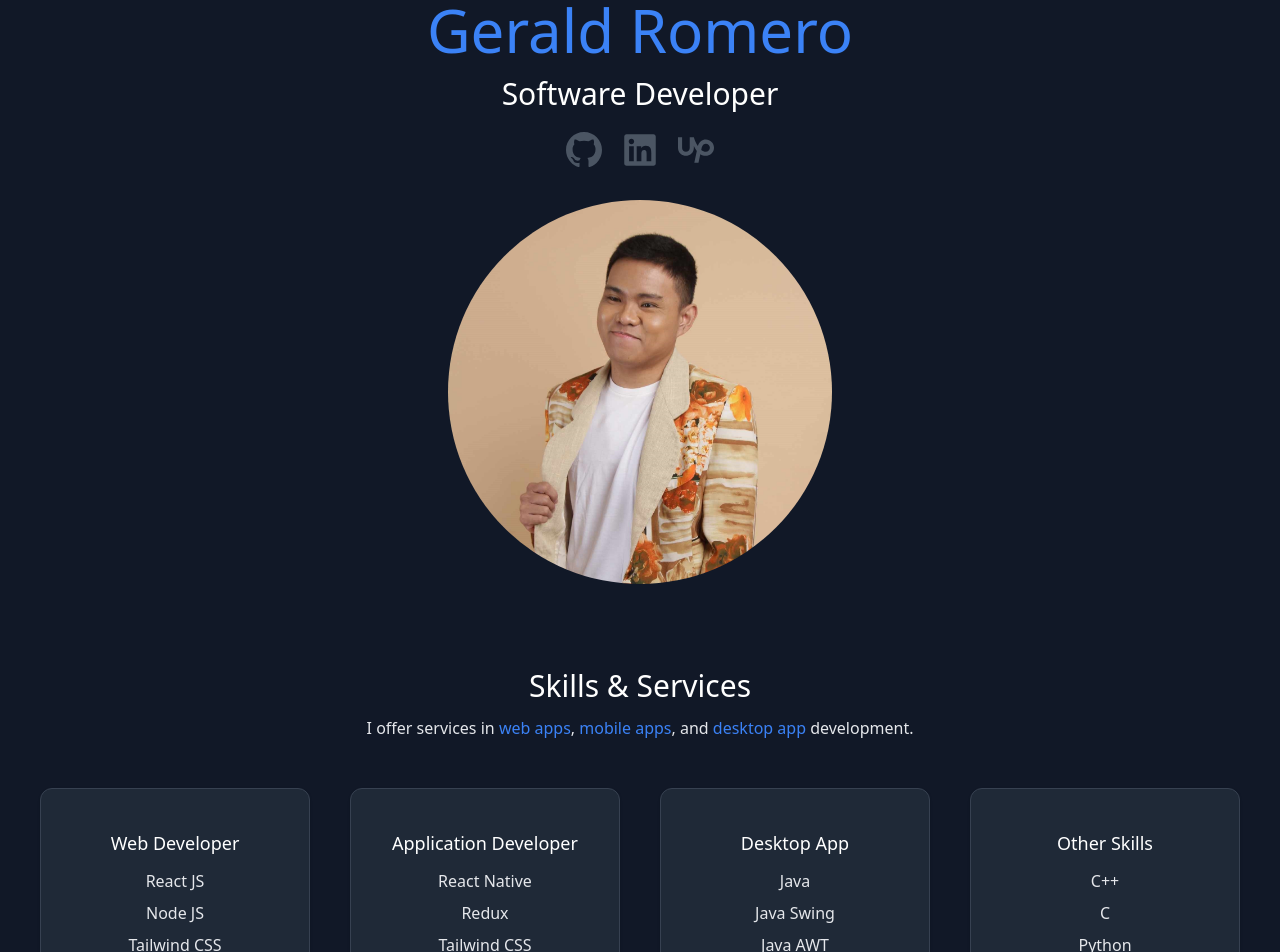
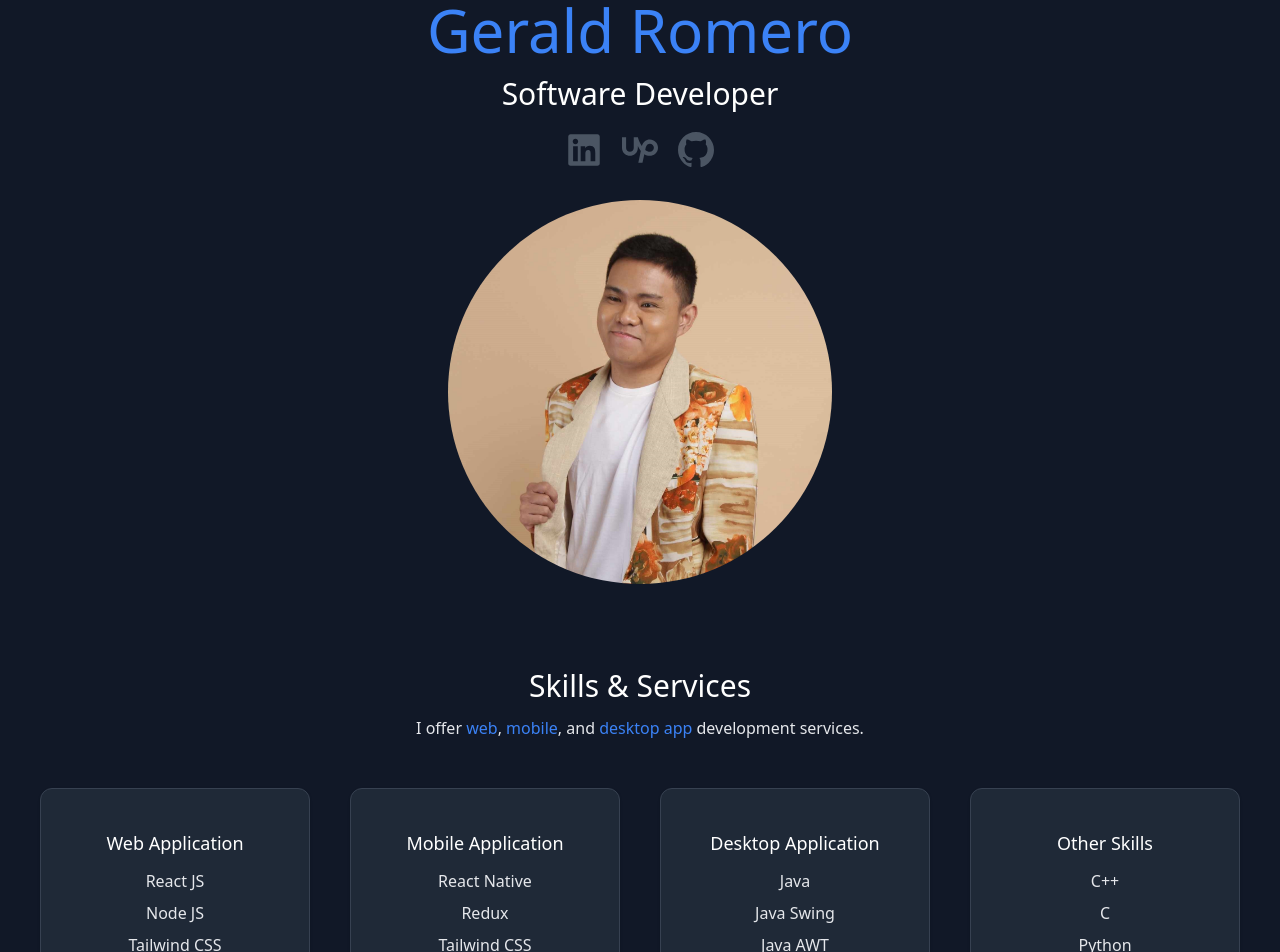
Before and after one commit to DevGeraldR/DevGeraldR.github.io, a React (Create React App) app: page / in a window 1280 px wide. Shown: the part 100-1052 px from the top of the page. Built offline with nearby package versions, Linux system fonts and the light colour scheme; no server answers; the HTML template or start-up script is replaced by a standard one.

Commit message:
Updated UI

```diff
--- a/src/components/Contact.jsx
+++ b/src/components/Contact.jsx
@@ -139,12 +139,6 @@ function Contact() {
               </p>
               <div className="text-3xl flex justify-center gap-5 text-gray-600">
                 <a
-                  href="https://github.com/DevGeraldR"
-                  className="cursor-pointer hover:text-blue-500"
-                >
-                  <BsGithub />
-                </a>
-                <a
                   href="https://www.linkedin.com/in/gerald-romero-732424279/"
                   className="cursor-pointer hover:text-blue-500"
                 >
@@ -155,6 +149,12 @@ function Contact() {
                   className="cursor-pointer hover:text-blue-500"
                 >
                   <SiUpwork />
+                </a>
+                <a
+                  href="https://github.com/DevGeraldR"
+                  className="cursor-pointer hover:text-blue-500"
+                >
+                  <BsGithub />
                 </a>
               </div>
             </div>
@@ -201,12 +201,11 @@ function Contact() {
                     as="h3"
                     className="text-lg font-medium leading-6 text-white"
                   >
-                    Message sent
+                    Thank you
                   </Dialog.Title>
                   <div className="mt-2">
                     <p className="text-sm text-gray-200">
-                      Your message is already sent. I will response as soon as
-                      possible.
+                      Your message has been sent!
                     </p>
                   </div>
 
--- a/src/components/Hero.jsx
+++ b/src/components/Hero.jsx
@@ -15,12 +15,6 @@ function Hero() {
       </h3>
       <div className="text-4xl flex justify-center gap-5 py-3 text-gray-600">
         <a
-          href="https://github.com/DevGeraldR"
-          className="cursor-pointer hover:text-blue-500"
-        >
-          <BsGithub />
-        </a>
-        <a
           href="https://www.linkedin.com/in/gerald-romero-732424279/"
           className="cursor-pointer hover:text-blue-500"
         >
@@ -32,6 +26,12 @@ function Hero() {
         >
           <SiUpwork />
         </a>
+        <a
+          href="https://github.com/DevGeraldR"
+          className="cursor-pointer hover:text-blue-500"
+        >
+          <BsGithub />
+        </a>
       </div>
       <div className="mx-auto rounded-full w-80 h-80 overflow-hidden mt-5 md:h-96 md:w-96">
         <img src={profile} alt="" />
--- a/src/components/Services.jsx
+++ b/src/components/Services.jsx
@@ -5,14 +5,17 @@ function Services() {
       <div className="text-center">
         <h3 className="text-3xl py-1 text-white ">Skills & Services</h3>
         <p className="text-md py-1 leading-8 text-gray-200">
-          I offer services in <span className="text-blue-500"> web apps</span>,
-          <span className="text-blue-500"> mobile apps</span>, and
-          <span className="text-blue-500"> desktop app </span> development.
+          I offer <span className="text-blue-500"> web</span>,
+          <span className="text-blue-500"> mobile</span>, and
+          <span className="text-blue-500"> desktop app</span> development
+          services.
         </p>
       </div>
       <div className="lg:flex gap-10">
         <div className="text-center p-10 rounded-xl my-10 bg-gray-800 border border-gray-700 shadow lg:flex-1">
-          <h3 className="text-lg font-medium pb-2 text-white">Web Developer</h3>
+          <h3 className="text-lg font-medium pb-2 text-white">
+            Web Application
+          </h3>
           <p className="text-gray-200 py-1">React JS</p>
           <p className="text-gray-200 py-1">Node JS</p>
           <p className="text-gray-200 py-1">Tailwind CSS</p>
@@ -22,7 +25,7 @@ function Services() {
         </div>
         <div className="text-center p-10 rounded-xl my-10 bg-gray-800 border border-gray-700 shadow lg:flex-1">
           <h3 className="text-lg font-medium pb-2 text-white">
-            Application Developer
+            Mobile Application
           </h3>
           <p className="text-gray-200 py-1">React Native</p>
           <p className="text-gray-200 py-1">Redux</p>
@@ -31,7 +34,9 @@ function Services() {
           <p className="text-gray-200 py-1">NoSQL</p>
         </div>
         <div className="text-center p-10 rounded-xl my-10 bg-gray-800 border border-gray-700 shadow lg:flex-1">
-          <h3 className="text-lg font-medium pb-2 text-white">Desktop App</h3>
+          <h3 className="text-lg font-medium pb-2 text-white">
+            Desktop Application
+          </h3>
 
           <p className="text-gray-200 py-1">Java</p>
           <p className="text-gray-200 py-1">Java Swing</p>
```
